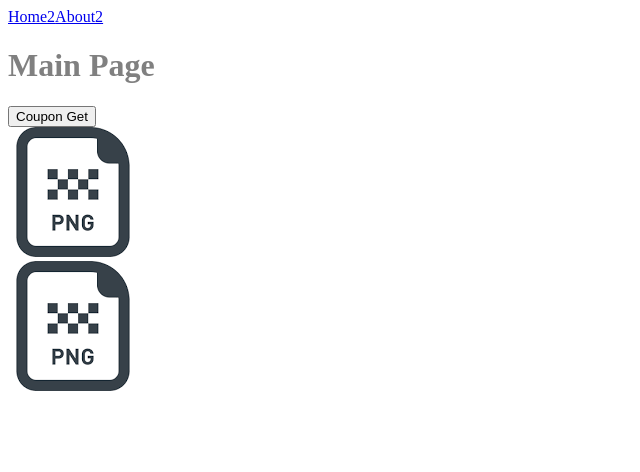
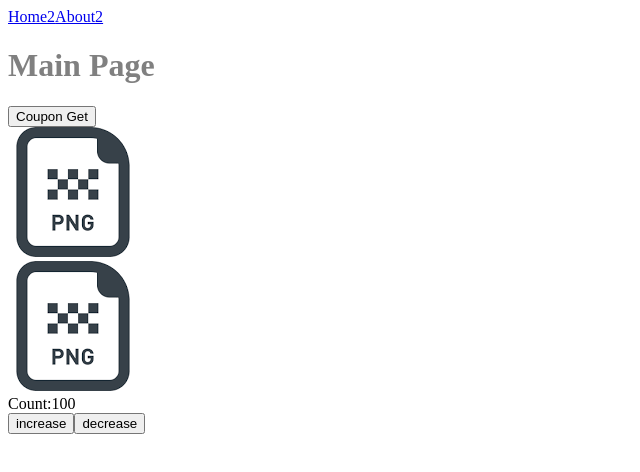
Before and after one commit to Kosuke-Ito/test-nuxt3-app, a Nuxt app: page / in a window 1280 px wide. Shown: the top 472 px of the page, without its empty margins (0-640 px from the left). Built offline with nearby package versions, Linux system fonts and the light colour scheme.

Commit message:
composablesディレクトリを作成し、useCounter関数を作成

```diff
--- /dev/null
+++ b/composables/useCounter.ts
@@ -0,0 +1,10 @@
+export function useCounter(initialValue: number) {
+  const count = ref(initialValue);
+  const inc = () => (count.value = count.value + 1);
+  const dec = () => (count.value = count.value - 1);
+  return {
+    count,
+    inc,
+    dec,
+  };
+}
--- a/pages/index.vue
+++ b/pages/index.vue
@@ -9,10 +9,16 @@
     <div>
       <img src="/icon.png" alt="Nuxt3 Icon" />
     </div>
+    <div>Count:{{ count }}</div>
+    <div>
+      <button @click="() => inc()">increase</button>
+      <button @click="() => dec()">decrease</button>
+    </div>
   </div>
 </template>
 <script setup>
 const show = ref(false);
+const { count, inc, dec } = useCounter(100);
 
 const handleClick = () => {
   show.value = true;
```
